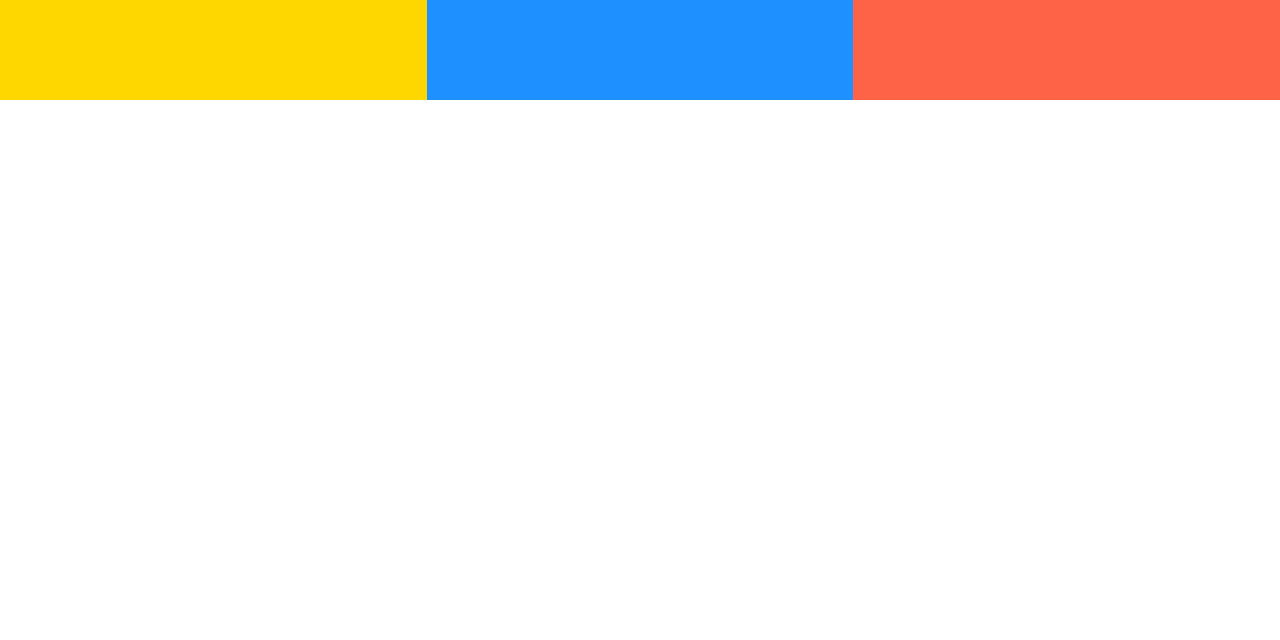
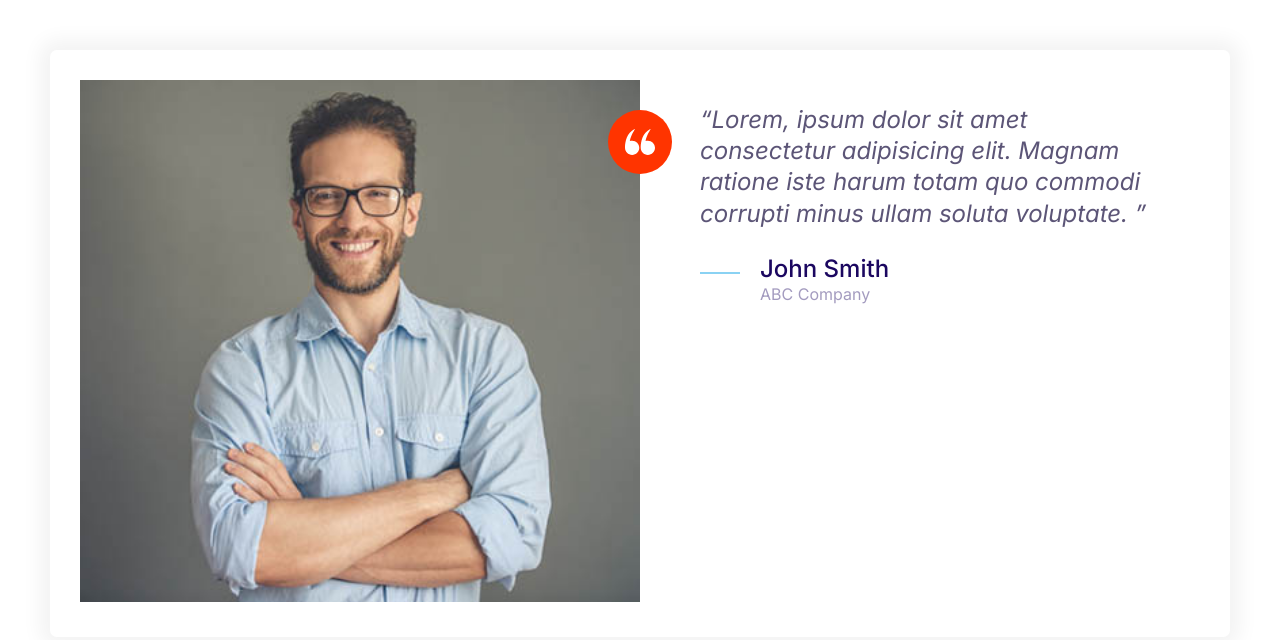
Before and after one commit to kastriottanaj/projekt-per-klubin-e-karates, a plain HTML site: page index.html in a window 1280 px wide. Drawn offline with Linux system fonts and the light colour scheme.

Commit message:
testimonials

```diff
--- a/css/styles.css
+++ b/css/styles.css
@@ -170,8 +170,17 @@
     height: 40px;
 }
 
+.icon--small {
+    width: 30px;
+    height: 30px;
+}
+
 .icon--primary {
     fill: var(--color-primary)
+}
+
+.icon--white {
+    fill: #fff;
 }
 
 .icon-container {
@@ -182,6 +191,10 @@
     display: inline-flex;
     justify-content: center;
     align-items: center;
+}
+
+.icon-container--accent {
+    background: var(--color-accent);
 }
 
 /* Buttons */
@@ -454,3 +467,33 @@
         grid-template-columns: repeat(3, 1fr);
     }
 }
+
+/* Testimonials */
+.testimonial {
+    padding: 3rem;
+}
+
+.testimonial__image {
+    position: relative;
+}
+
+.testimonial__image > img{
+    width: 100%;
+}
+
+.testimonial__image > .icon-container {
+    position: absolute;
+    top: 3rem;
+    right: -32px;
+}
+
+@media screen and (min-width: 768px) {
+    .testimonial .quote,
+    .testimonial .quote__author {
+        font-size: 2.4rem;
+    }
+
+    .testimonial .quote {
+        margin-left: 6rem;
+    }
+}
--- a/index.html
+++ b/index.html
@@ -10,11 +10,35 @@
     <link rel="stylesheet" href="css/normalize.css">
     <link rel="stylesheet" href="css/styles.css">
 </head>
-<body>
-    <div class="grid grid--1x3">
-        <div style="height: 100px; background: gold;"></div>
-        <div style="height: 100px; background: dodgerblue;"></div>
-        <div style="height: 100px; background: tomato;"></div>
+<body style="padding: 5rem;">
+    <div class="card testimonial">
+        <div class="grid grid--1x2">
+            <div class="testimonial__image">
+                <img src="Images/testimonial.jpg" alt="A happy, smiling customer">
+                <span class="icon-container icon-container--accent">
+                    <svg class="icon icon--white icon--small">
+                        <use xlink:href="images/sprite.svg#quotes"></use>
+                    </svg>
+                </span>
+            </div>
+            <blockquote class="quote">
+                <p class="quote__text">Lorem, ipsum dolor sit amet consectetur adipisicing elit. Magnam ratione iste harum totam quo commodi corrupti minus ullam soluta voluptate.
+                </p>
+                <footer>
+                    <div class="media">
+                        <div class="media__image">
+                                    <svg class="icon icon--primary quote__line">
+                                        <use xlink:href="images/sprite.svg#line"></use>
+                                    </svg>
+                        </div>
+                        <div class="media__body">
+                            <h3 class="media__title quote__author">John Smith</h3>
+                            <p class="quote__organization">ABC Company</p>
+                        </div>
+                    </div>
+                </footer>
+            </blockquote>
+        </div>
     </div>
 </body>
 </html>
```
Also changed, not shown: components/testimonials.html (added, +29 -0 lines), Images/testimonial.jpg (added).
